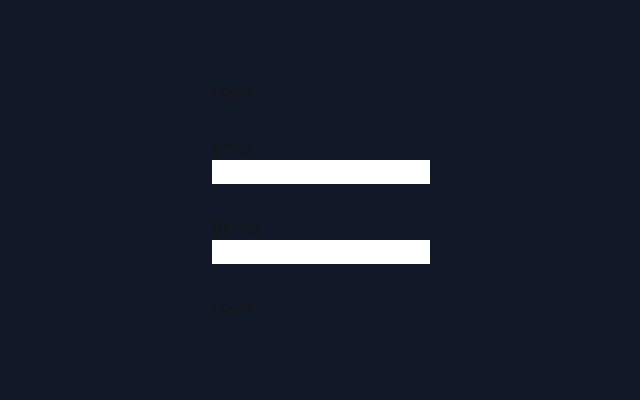
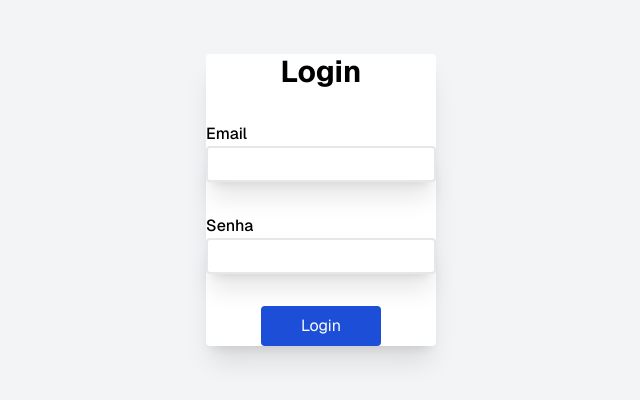
Before and after one commit to RHamudi/antecedentes-front, a Next.js app: page / in a window 1280 px wide. Shown: the part 200-600 px from the top of the page, without its empty margins (319-959 px from the left). Built offline with nearby package versions, Linux system fonts and the light colour scheme.

Commit message:
feat: styles page login

```diff
--- a/src/app/page.js
+++ b/src/app/page.js
@@ -1,50 +1,43 @@
 "use client";
-import axios from "axios";
-import { useRouter } from "next/navigation";
+
+import { useAppContext } from "@/context/context";
 import { useState } from "react";
 
 export default function Home() {
   const [email, setEmail] = useState("");
   const [senha, setSenha] = useState("");
-  const route = useRouter();
-
-  function Authenticate() {
-    axios
-      .post(`http://127.0.0.1:8000/login`, {
-        email: email,
-        senha: senha,
-      })
-      .then((e) => {
-        route.push(`/gerarAntecedentes/${e.data.idUser}`);
-      })
-      .catch((err) => console.log(err));
-  }
+  const { Authenticate } = useAppContext();
 
   return (
-    <div className="grid grid-rows-[20px_1fr_20px] items-center bg-gray-900 justify-items-center min-h-screen p-8 pb-20 gap-16 sm:p-20 font-[family-name:var(--font-geist-sans)]">
-      <main className="flex flex-col gap-8 row-start-2 items-center sm:items-start">
-        <h1>Login</h1>
+    <div className="grid grid-rows-[20px_1fr_20px] items-center bg-gray-100 justify-items-center min-h-screen p-8 pb-20 gap-16 sm:p-20 font-[family-name:var(--font-geist-sans)]">
+      <main className="flex flex-col gap-8 row-start-2 items-center px-[150] py-[80] shadow-xl rounded bg-white text-black">
+        <h1 className="font-bold text-3xl">Login</h1>
         <label title="Email">
-          <h2>Email</h2>
+          <h2 className="font-medium">Email</h2>
           <input
             id="Email"
             type="text"
             value={email}
-            className="text-black"
+            className="text-black p-1 border-2 border-solid shadow-xl rounded"
             onChange={(e) => setEmail(e.target.value)}
           />
         </label>
         <label title="senha">
-          <h2>Senha</h2>
+          <h2 className="font-medium">Senha</h2>
           <input
             id="senha"
-            type="text"
-            className="text-black"
+            type="password"
+            className="text-black p-1 border-2 border-solid shadow-xl rounded"
             value={senha}
             onChange={(e) => setSenha(e.target.value)}
           />
         </label>
-        <button onClick={Authenticate}>Login</button>
+        <button
+          className="border-2l rounded border-solid bg-blue-700 text-white px-10 py-2"
+          onClick={() => Authenticate(email, senha)}
+        >
+          Login
+        </button>
       </main>
     </div>
   );
```
